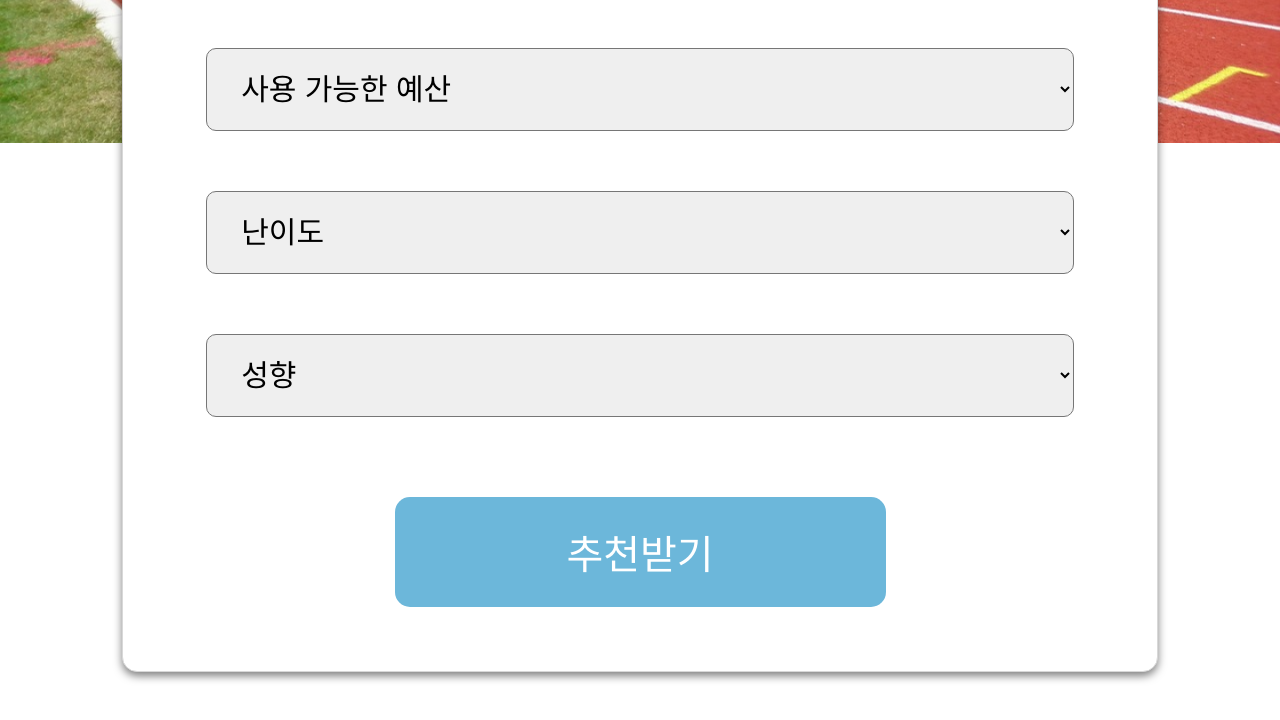
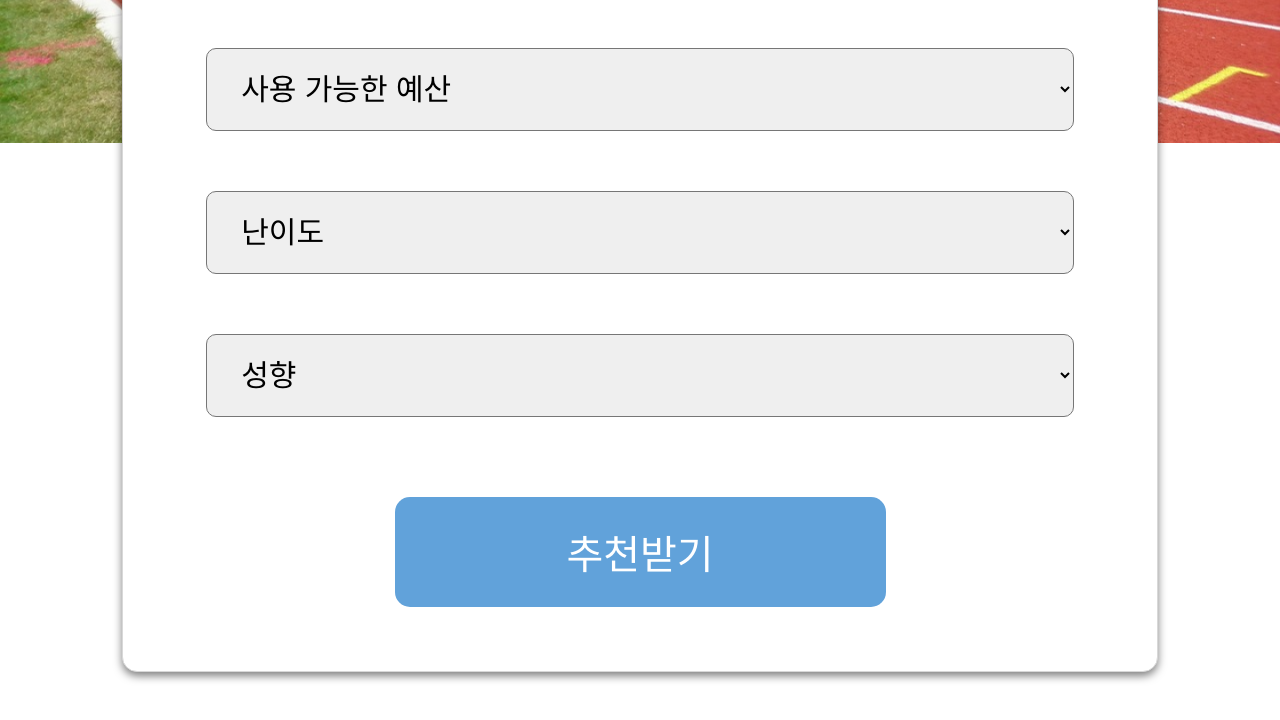
Before and after one commit to DoYous/Senials-Frontend, a React (Create React App) app in the folder senials_frontend/: page /SuggestHobbyGet in a window 1280 px wide. In both pictures the pointer is over the input "추천받기". Shown: the part 384-1104 px from the top of the page. Built offline with nearby package versions, Linux system fonts and the light colour scheme.

Commit message:
폰트, 버튼 hover 색추가 #1

```diff
--- a/senials_frontend/src/pages/suggest-hobby/suggest-hobby-get.module.css
+++ b/senials_frontend/src/pages/suggest-hobby/suggest-hobby-get.module.css
@@ -1,4 +1,5 @@
 body{
+    font-family: 'Nanum Gothic', sans-serif;
     background-image: url('/public/img/suggest-hobby-background-img.png');
      background-position: top left;
     background-repeat: no-repeat;
@@ -58,3 +59,8 @@ body{
     border:white;
     border-radius: 15px;
 }
+
+.submit:hover{
+    background-color:#61A2DA;
+
+}
```
